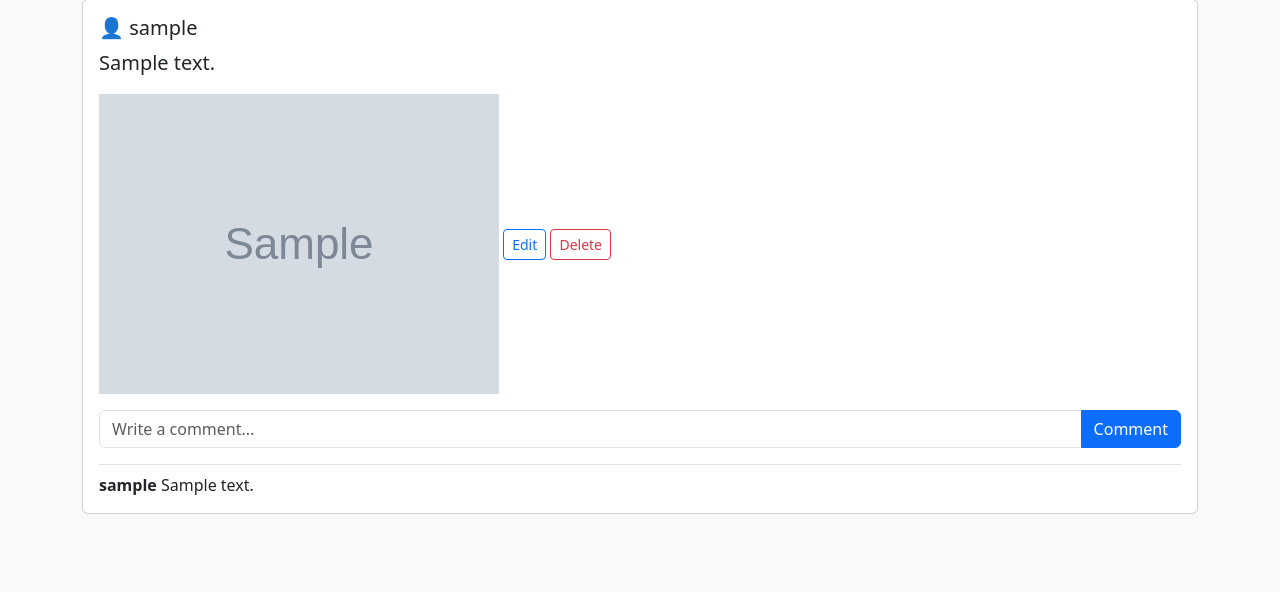
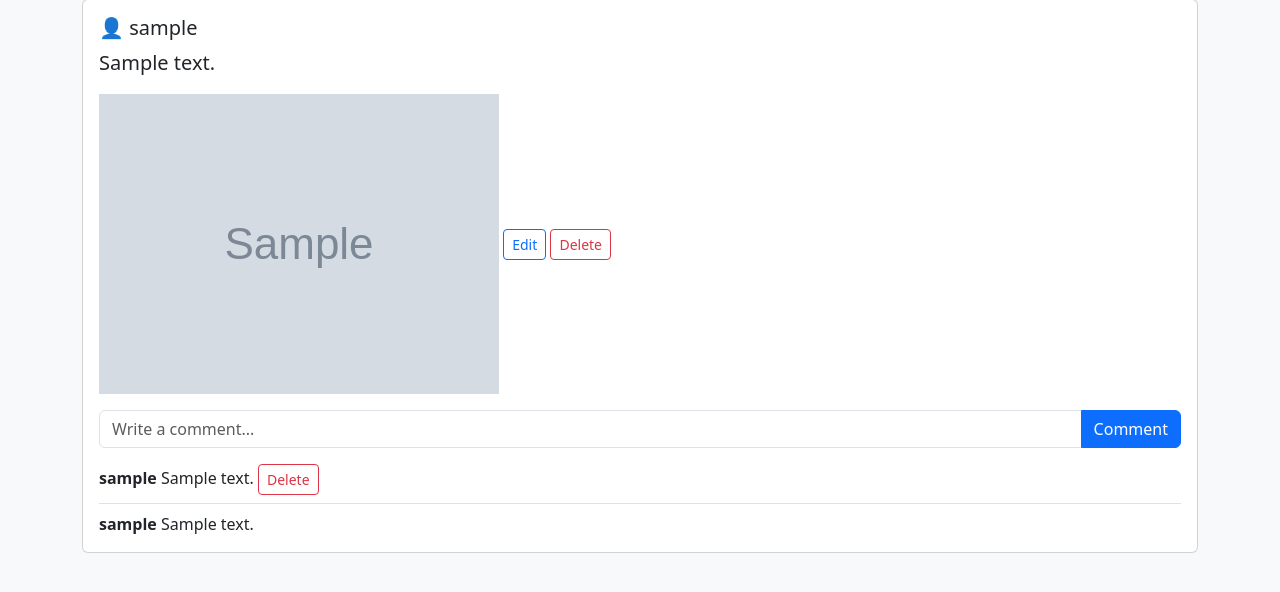
Before and after one commit to Neha-Niphade/Social-Network, a Django app: page / in a window 1280 px wide. Shown: the part 109-701 px from the top of the page. Run offline with Django 5.2, Linux system fonts and the light colour scheme; a user stored in the database is signed in; tables that the repository leaves empty hold one stand-in row (values such as "Sample post"); grey boxes marked "Sample" are stand-in pictures.

Commit message:
Add comment deletion with ownership check

```diff
--- a/tweets/templates/tweets/home.html
+++ b/tweets/templates/tweets/home.html
@@ -66,6 +66,23 @@
         <div class="mt-3">
 
             {% for comment in tweet.comments.all %}
+                <strong>{{ comment.user.username }}</strong>
+                {{ comment.text }}
+
+                {% if comment.user == request.user %}
+                   <form method="POST"
+                        action="{% url 'comment_delete' comment.id %}"
+                        class="d-inline">
+
+                        {% csrf_token %}
+
+                    <button type="submit"
+                    class="btn btn-outline-danger btn-sm">
+                    Delete
+                    </button>
+
+                    </form>
+                {% endif %}
 
                 <div class="border-top pt-2 mt-2">
                     <strong>
--- a/tweets/urls.py
+++ b/tweets/urls.py
@@ -27,4 +27,9 @@ urlpatterns = [
     views.comment_create,
     name="comment_create",
     ),
+    path(
+    "comment/<int:comment_id>/delete/",
+    views.comment_delete,
+    name="comment_delete",
+    ),
 ]
--- a/tweets/views.py
+++ b/tweets/views.py
@@ -117,3 +117,15 @@ def comment_create(request, tweet_id):
         )
 
     return redirect("tweet_list")
+
+@login_required
+def comment_delete(request, comment_id):
+    comment = get_object_or_404(Comment, id=comment_id)
+
+    if comment.user != request.user:
+        return redirect("tweet_list")
+
+    if request.method == "POST":
+        comment.delete()
+
+    return redirect("tweet_list")
```
